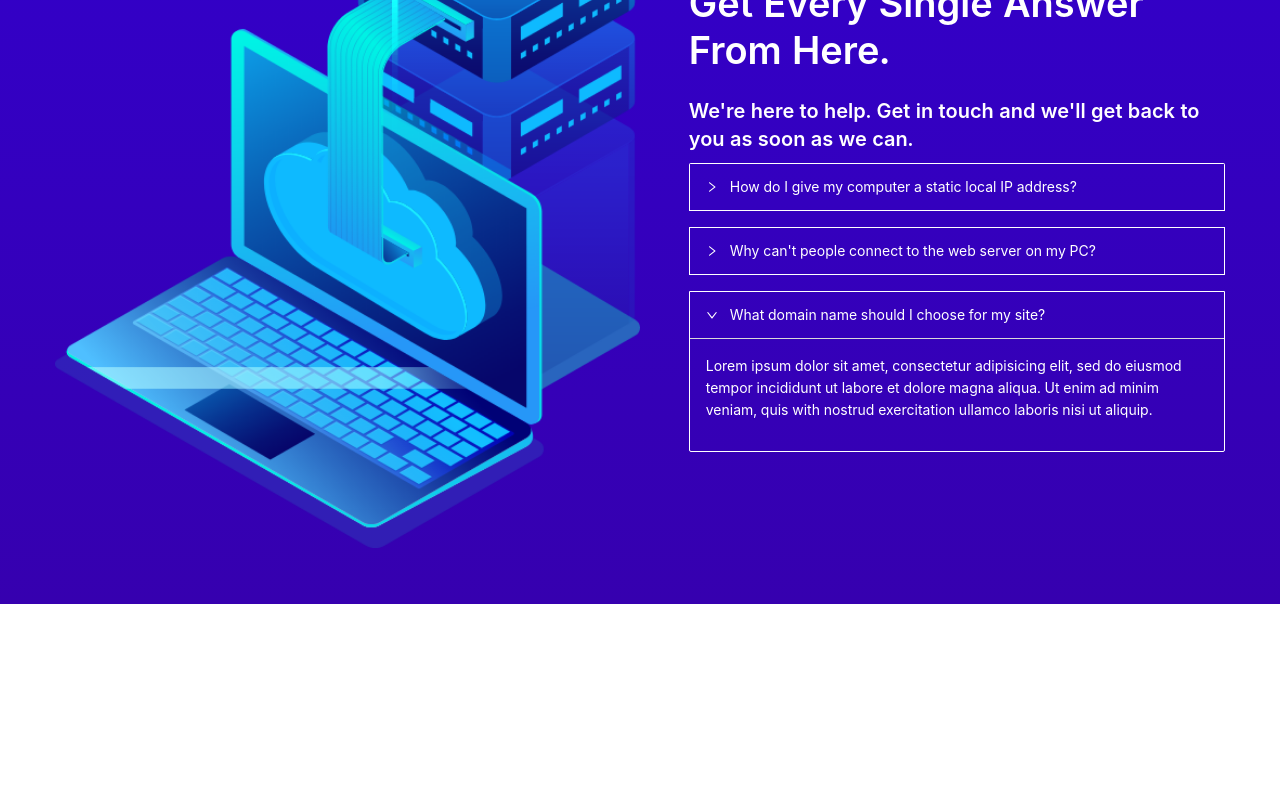
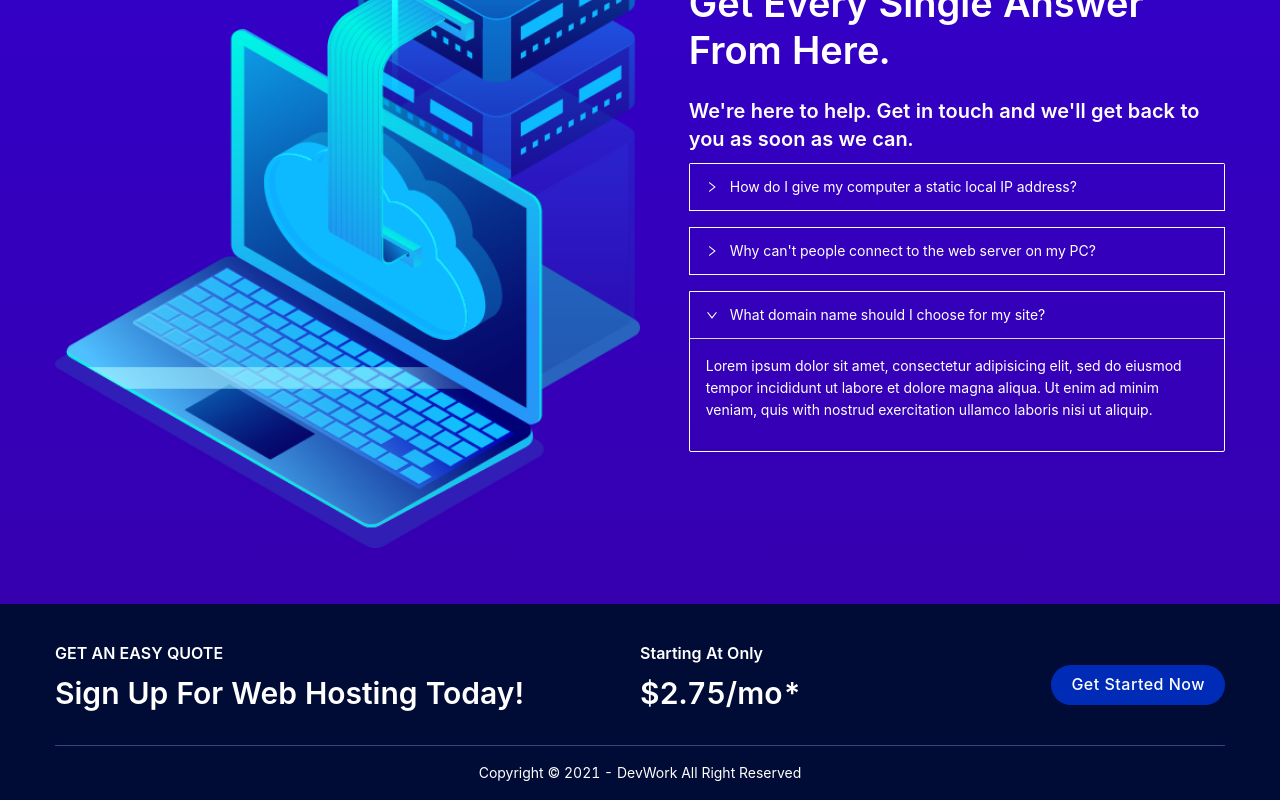
Before and after one commit to firasel/DevWork, a React (Create React App) app: page / in a window 1280 px wide. Shown: the part 1096-1896 px from the top of the page. Before the commit the page ends 1700 px from the top, so only its background shows below. Built offline with nearby package versions, Linux system fonts and the light colour scheme.

Commit message:
footer complete

```diff
--- /dev/null
+++ b/src/components/Home/Footer/Footer.js
@@ -0,0 +1,33 @@
+import { Button, Col, Row, Typography } from "antd";
+import React from "react";
+import "./Footer.scss";
+
+const Footer = () => {
+  const { Title } = Typography;
+  return (
+    <div className="footerContainer">
+      <div className="container-fluid">
+        <Row className="footerTitle">
+          <Col span={24} md={12}>
+            <Title level={5}>GET AN EASY QUOTE</Title>
+            <Title level={2}>Sign Up For Web Hosting Today!</Title>
+          </Col>
+          <Col span={24} md={12}>
+            <div className="footerTitleSecond">
+              <div>
+                <Title level={5}>Starting At Only</Title>
+                <Title level={2}>$2.75/mo*</Title>
+              </div>
+              <Button className="btnDesignBlue" size="large" shape="round">
+                Get Started Now
+              </Button>
+            </div>
+          </Col>
+        </Row>
+        <p>Copyright © 2021 - DevWork All Right Reserved</p>
+      </div>
+    </div>
+  );
+};
+
+export default Footer;
--- /dev/null
+++ b/src/components/Home/Footer/Footer.scss
@@ -0,0 +1,29 @@
+.footerContainer {
+  padding: 2.3rem 0 0 0;
+  background-color: #000c35;
+  div > div > div {
+    h2 {
+      color: white;
+      margin-top: 0.5rem !important;
+    }
+    h5 {
+      color: white;
+    }
+    .footerTitleSecond {
+      display: flex;
+      align-items: center;
+      justify-content: space-between;
+    }
+  }
+  .footerTitle {
+    padding-bottom: 1rem;
+    border-bottom: 1px solid #37477c;
+  }
+  p {
+    text-align: center;
+    color: white;
+    padding-top: 1rem;
+    padding-bottom: 1rem;
+    margin: 0;
+  }
+}
--- a/src/components/Home/Home/Home.js
+++ b/src/components/Home/Home/Home.js
@@ -1,5 +1,6 @@
 import React from "react";
-import Faq from '../Faq/Faq';
+import Faq from "../Faq/Faq";
+import Footer from "../Footer/Footer";
 import Header from "../Header/Header";
 import SearchDomain from "../SearchDomain/SearchDomain";
 
@@ -8,7 +9,8 @@ const Home = () => {
     <div>
       <Header />
       <SearchDomain />
-      <Faq/>
+      <Faq />
+      <Footer />
     </div>
   );
 };
```
